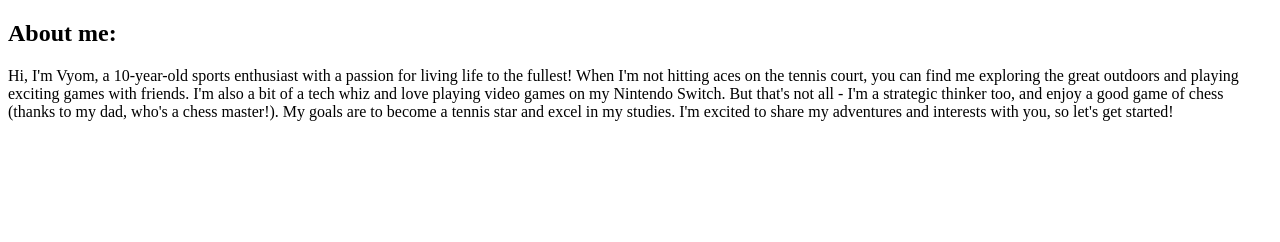
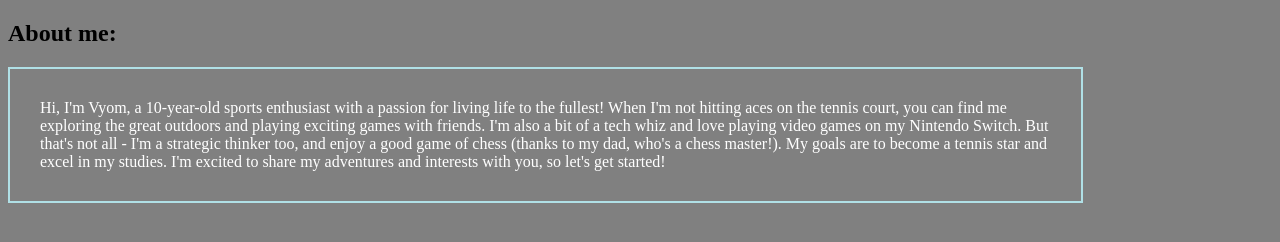
Before and after one commit to soniccreator/me, a plain HTML site: page index.html in a window 1280 px wide. Drawn offline with Linux system fonts and the light colour scheme.

Commit message:
formatting style and calculate age

```diff
--- a/index.html
+++ b/index.html
@@ -2,11 +2,35 @@
 <html>
     <head>
         <title>About Vyom</title>
+        <style>
+		body {background-color: grey;}
+		h1   {color: blue;}
+		p    {color: red;}
+		div.div2    {
+			color: white;
+			border: 2px solid powderblue;
+
+			padding: 30px;
+			width: 80%;
+
+			}
+	</style>
+
     </head>
     <body>
 
         <h2>About me:</h2>
-        <p>Hi, I'm Vyom, a 10-year-old sports enthusiast with a passion for living life to the fullest!
-            When I'm not hitting aces on the tennis court, you can find me exploring the great outdoors and playing exciting games with friends. I'm also a bit of a tech whiz and love playing video games on my Nintendo Switch. But that's not all - I'm a strategic thinker too, and enjoy a good game of chess (thanks to my dad, who's a chess master!). My goals are to become a tennis star and excel in my studies. I'm excited to share my adventures and interests with you, so let's get started!</p>
+        <!--div id="div1">this part should change</div-->
+
+        <div id="aboutMeText" class="div2"></div>
+
+          <script>
+
+          const calculateAge = (birthYear, birthMonth) => Math.floor((Date.now() - new Date(birthYear, birthMonth).getTime()) / 31557600000);
+		document.getElementById("aboutMeText").innerHTML =
+		"Hi, I'm Vyom, a "+calculateAge(2013, 10)+"-year-old sports enthusiast with a passion for living life to the fullest! When I'm not hitting aces on the tennis court, you can find me exploring the great outdoors and playing exciting games with friends. I'm also a bit of a tech whiz and love playing video games on my Nintendo Switch. But that's not all - I'm a strategic thinker too, and enjoy a good game of chess (thanks to my dad, who's a chess master!). My goals are to become a tennis star and excel in my studies. I'm excited to share my adventures and interests with you, so let's get started!"
+
+
+	</script>
     </body>
 </html>
```
